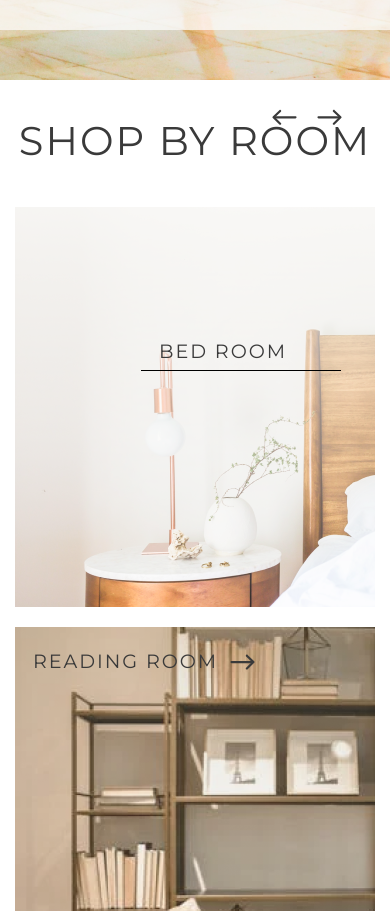
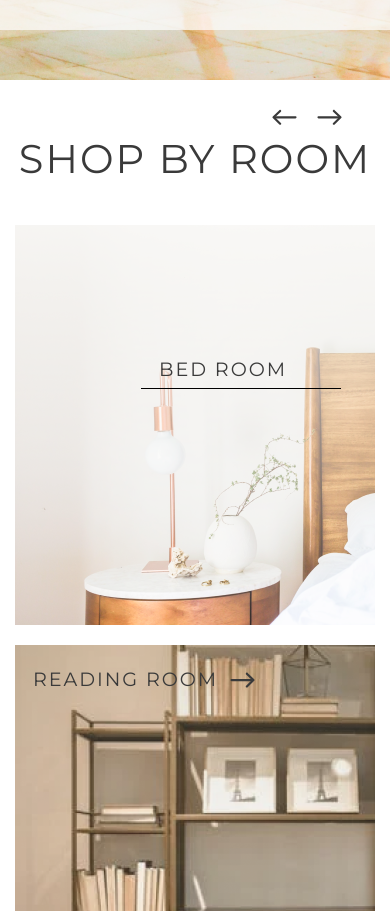
Before and after one commit to amalbros/devza, an Angular app: page / in a window 390 px wide. Shown: the part 1178-2089 px from the top of the page. Built offline with nearby package versions, Linux system fonts and the light colour scheme; what angular-font-awesome would draw is missing.

Commit message:
Project almost ready for production

```diff
--- a/src/app/home/home.component.css
+++ b/src/app/home/home.component.css
@@ -474,5 +474,8 @@ color: #3A3A3A;
 .handpicked{
     margin-top:5%;
     font-size:2.5em;
+
 }
+.shopByRoom{
+margin-top:5%;}
 }
```
